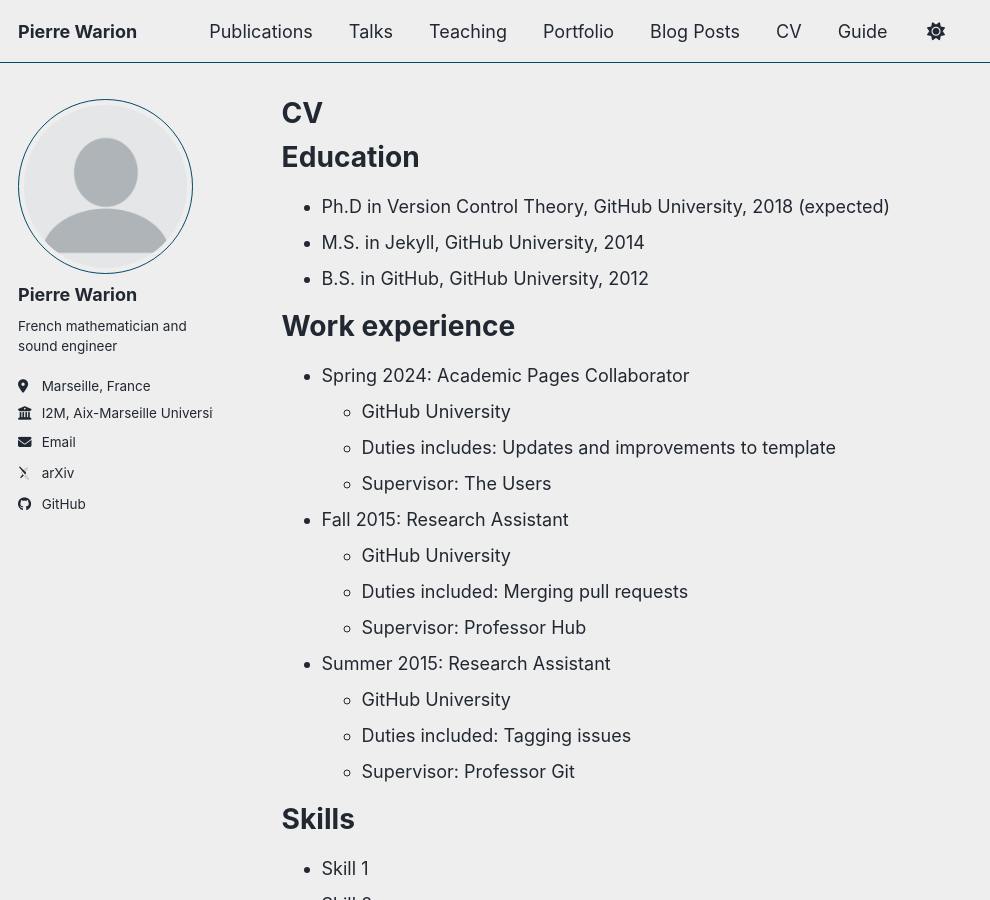
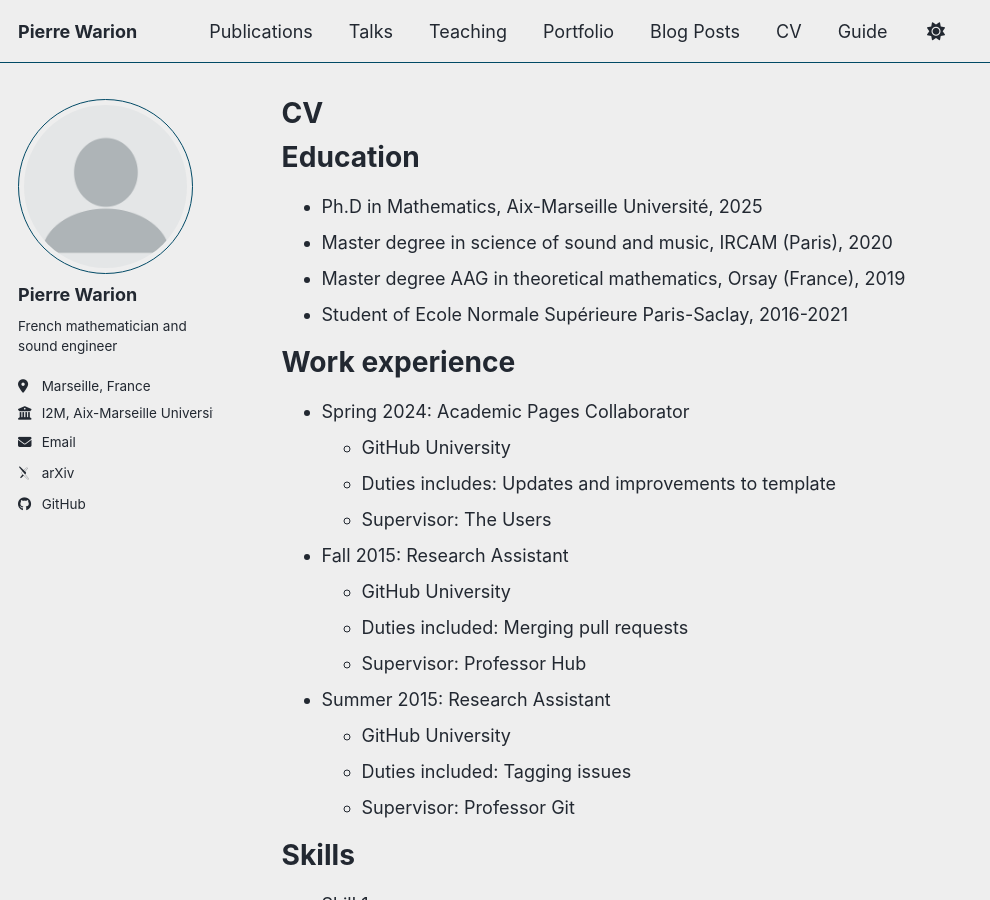
Before and after one commit to pierre-war/pierre-warion.github.io, a Jekyll site: the page built from _pages/cv.md, in a window 1280 px wide and 900 px high. Shown: the whole window, without its empty margins (0-990 px from the left). Built offline with Jekyll 4.4.1, drawn with Linux system fonts in a browser that asks for light colours; some web fonts are replaced; a script bundle is joined from its source files by our own code; library files that are not in the unit come from our copies.

Commit message:
changement cv

```diff
--- a/_pages/cv.md
+++ b/_pages/cv.md
@@ -11,9 +11,10 @@
 
 Education
 ======
-* Ph.D in Version Control Theory, GitHub University, 2018 (expected)
-* M.S. in Jekyll, GitHub University, 2014
-* B.S. in GitHub, GitHub University, 2012
+* Ph.D in Mathematics, Aix-Marseille Université, 2025
+* Master degree in science of sound and music, IRCAM (Paris), 2020
+* Master degree AAG in theoretical mathematics, Orsay (France), 2019
+* Student of Ecole Normale Supérieure Paris-Saclay, 2016-2021
 
 Work experience
 ======
```
